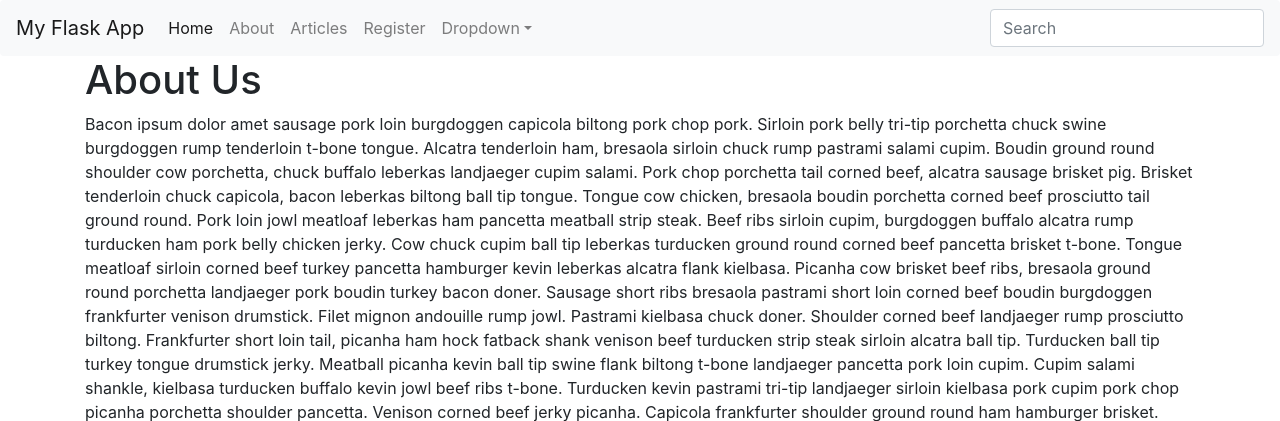
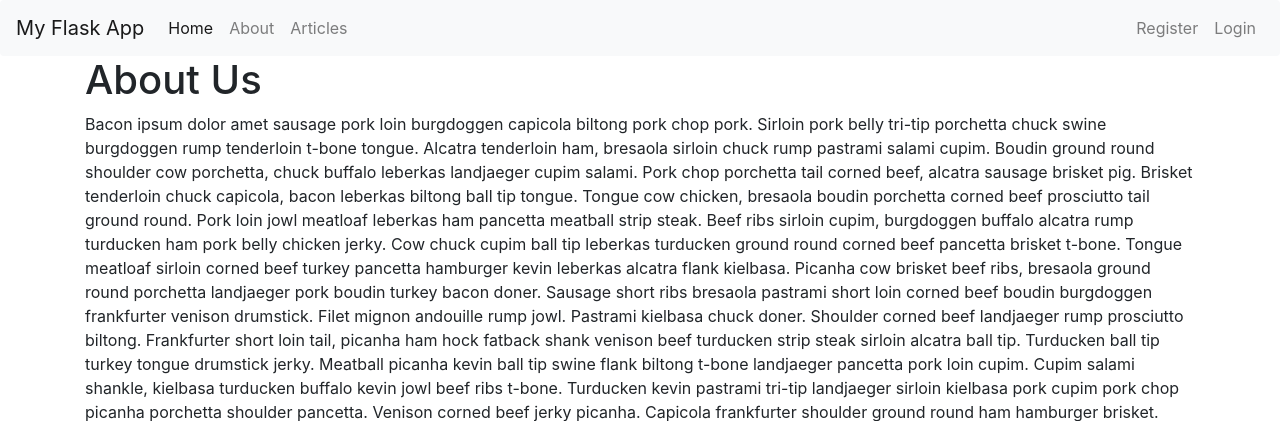
Before and after one commit to ccggeo/flaskApp-docker, a Flask app: page /about in a window 1280 px wide. Shown: the top 421 px of the page. Run offline with Flask 2, Linux system fonts and the light colour scheme; some libraries are stand-ins or nearby versions.

Commit message:
version 3 with account authentication and improved navbar

```diff
--- a/app.py
+++ b/app.py
@@ -1,9 +1,9 @@
 from flask import Flask, render_template, request, flash, redirect, url_for, session, logging
+from flask_mysqldb import MySQL
 from data import Articles
-from flask_mysqldb import MySQL
 from wtforms import Form, StringField, TextAreaField, PasswordField, validators
 from passlib.hash import sha256_crypt
-
+from functools import wraps
 
 app = Flask(__name__)
 
@@ -16,6 +16,9 @@ app.config['MYSQL_PASSWORD'] = 'mypassword'
 app.config['MYSQL_DB'] = 'myflaskapp'
 app.config['MYSQL_CURSORCLASS'] = 'DictCursor'
 #init msql
+
+#root
+#mypassword
 
 mysql= MySQL(app)
 
@@ -42,17 +45,19 @@ def article(id):
 
 
 
-#create registration form using validators
+#create registration form class using validators from wtfforms
 class RegisterForm(Form):
     name = StringField('Name', [validators.Length(min=1, max=50)])
     username = StringField('Username', [validators.Length(min=4, max=25)])
     email = StringField('Email', [validators.Length(min=6, max=50)])
     password = PasswordField('Password', [
         validators.DataRequired(),
-        validators.EqualTo('confirm', message='passwords do not match')
-    ] )
+        validators.EqualTo('confirm', message='passwords do not match')] )
     confirm = PasswordField('Confirm password')
 
+
+
+#route to register page
 @app.route('/register', methods=['GET', 'POST'])
 
 def register():
@@ -77,6 +82,72 @@ def register():
         return render_template('register.html')
     return render_template('register.html', form=form)
 
+    #user login
+@app.route('/login', methods=['GET', 'POST'])
+def login():
+    if request.method == 'POST':
+        #Get form data
+        username = request.form['username']
+        password_candidate = request.form['password']
+
+        #cursor create
+        cur = mysql.connection.cursor()
+        #get user by username
+        result = cur.execute("SELECT * FROM users WHERE username =%s", [username])
+        if result > 0:
+            #Get stored hash
+            data = cur.fetchone()
+            password = data['password']
+
+            #compare passwords
+            if sha256_crypt.verify(password_candidate, password):
+                #correct password
+                session ['logged_in'] = True
+                session['username'] = username
+
+                flash('You are now logged in', 'success')
+                return redirect(url_for('dashboard'))
+
+            #if paswords are not the same
+            else:
+                error = 'Invalid login'
+                return render_template('login.html', error=error)
+            #close connection
+            cur.close()
+        else:
+            error = 'Username not found'
+            return render_template('login.html', error=error)
+    return render_template('login.html')
+
+#check if user logged in **decorator to stop dashboard showing on logout
+def is_logged_in(f):
+    @wraps(f)
+    def wrap(*args, **kwargs):
+        if 'logged_in' in session:
+            return f(*args, **kwargs)
+        else:
+            flash('unauthorized, Please login', 'danger')
+            return redirect(url_for('login'))
+
+    return wrap
+
+
+
+
+#logout from user session
+@app.route('/logout')
+def logout():
+    session.clear()
+    flash('You are now logged out', 'success')
+    return redirect(url_for('login'))
+
+
+
+#route to dashboard
+@app.route('/dashboard')
+def dashboard():
+    return render_template('dashboard.html')
+
 
 
 if __name__ == '__main__':
--- a/docker-compose.yml
+++ b/docker-compose.yml
@@ -2,7 +2,7 @@ version: "3"
 services:
   web:
     # replace username/repo:tag with your name and image details
-    image: flaskapp:python2
+    image: flaskapp:v3
     depends_on:
       - db
     ports:
--- a/templates/includes/_messages.html
+++ b/templates/includes/_messages.html
@@ -6,10 +6,12 @@
   {% endif %}
 {% endwith %}
 
+
+
 {% if error %}
   <div class="alert alert-danger">{{error}}</div>
 {% endif %}
 
 {% if msg %}
   <div class="alert alert-success">{{msg}}</div>
-{% endif %}
+  {% endif %}
--- a/templates/includes/_navbar.html
+++ b/templates/includes/_navbar.html
@@ -17,20 +17,31 @@
             <li class="nav-item">
               <a class="nav-link" href="/articles">Articles</a>
 		</li>
+	</ul>
+
+	<ul class='nav navbar-nav navbar-right'>
+	{%if session.logged_in %}
+
+	</li>
+
+		<li class="nav-item">
+		<a class="nav-link" href="/dashboard">Dashboard</a>
+	</li>
+
+
+	<li class="nav-item">
+		<a class="nav-link" href="/logout">Logout</a>
+
+	{% else %}
 		<li class="nav-item">
 		<a class="nav-link" href="/register">Register</a>
 		</li>
-	    <li class="nav-item dropdown">
-              <a class="nav-link dropdown-toggle" href="http://example.com" id="dropdown09" data-toggle="dropdown" aria-haspopup="true" aria-expanded="false">Dropdown</a>
-              <div class="dropdown-menu" aria-labelledby="dropdown09">
-                <a class="dropdown-item" href="#">Action</a>
-                <a class="dropdown-item" href="#">Another action</a>
-                <a class="dropdown-item" href="#">Something else here</a>
-              </div>
+
+		<li class="nav-item">
+		<a class="nav-link" href="/login">Login</a>
 		</li>
+    	{%  endif %}
 	</ul>
-          <form class="form-inline my-2 my-md-0">
-            <input class="form-control" type="text" placeholder="Search" aria-label="Search">
-          </form>
+
     </div>
       </nav>
```
Also changed, not shown: templates/dashboard.html (added, +9 -0 lines), templates/login.html (added, +16 -0 lines), 1 other file. Lines whose indentation alone changed are shown as unchanged.
